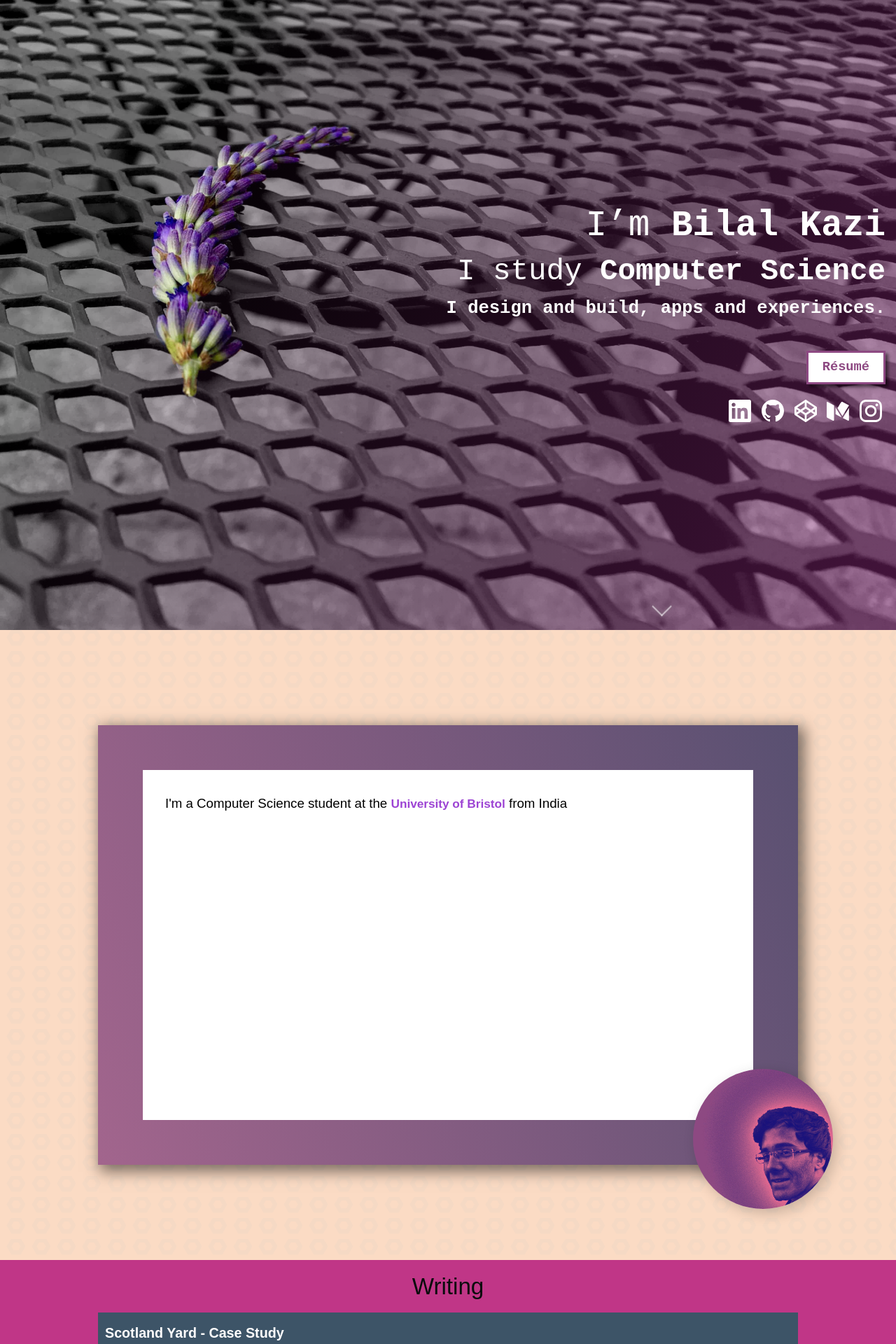
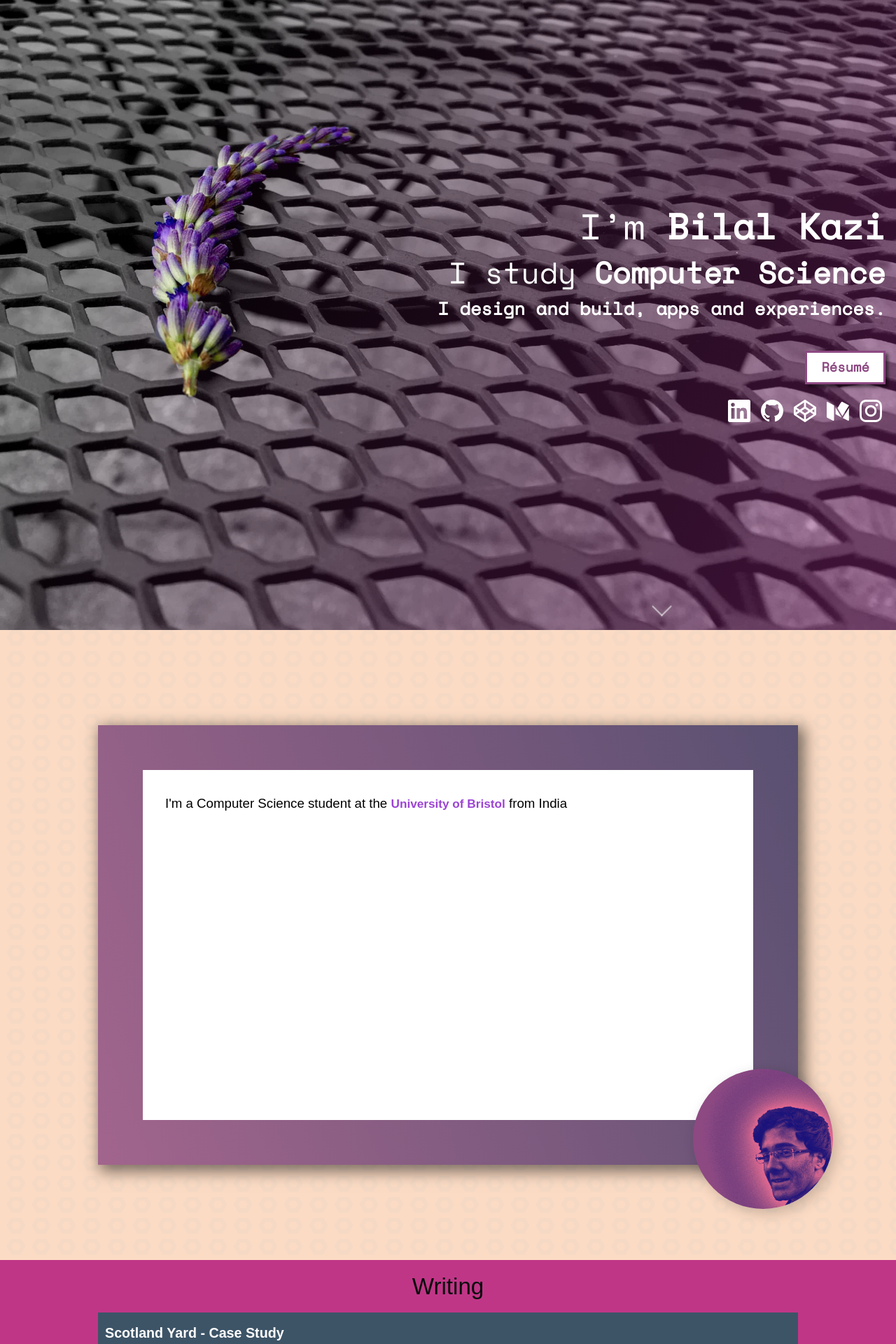
Before and after one commit to bkazi/bkazi.github.io, a Jekyll site: the page built from index.html, in a window 1280 px wide. Shown: the top 1920 px of the page at 70% size. Built offline with Jekyll 4.4.1, drawn with Linux system fonts in a browser that asks for light colours; some web fonts are replaced.

Commit message:
Change font

```diff
--- a/_sass/_fonts.scss
+++ b/_sass/_fonts.scss
@@ -1,8 +1,8 @@
-@import 'https://fonts.googleapis.com/css?family=Domine|Arima+Madurai:400,700|PT+Mono';
+@import 'https://fonts.googleapis.com/css?family=Muli:400,600|Space+Mono';
 
-$base-font: 'Domine', serif;
-$accent-font: 'PT Mono', monospace;
-$heading-font: 'Arima Madurai', sans-serif;
+$base-font: 'Muli', serif;
+$accent-font: 'Space Mono', monospace;
+$heading-font: 'Muli', sans-serif;
 
 /*! Used Type Nugget v0.2.2 | typenugget.com (took some tweaking later)*/
 body {
```
